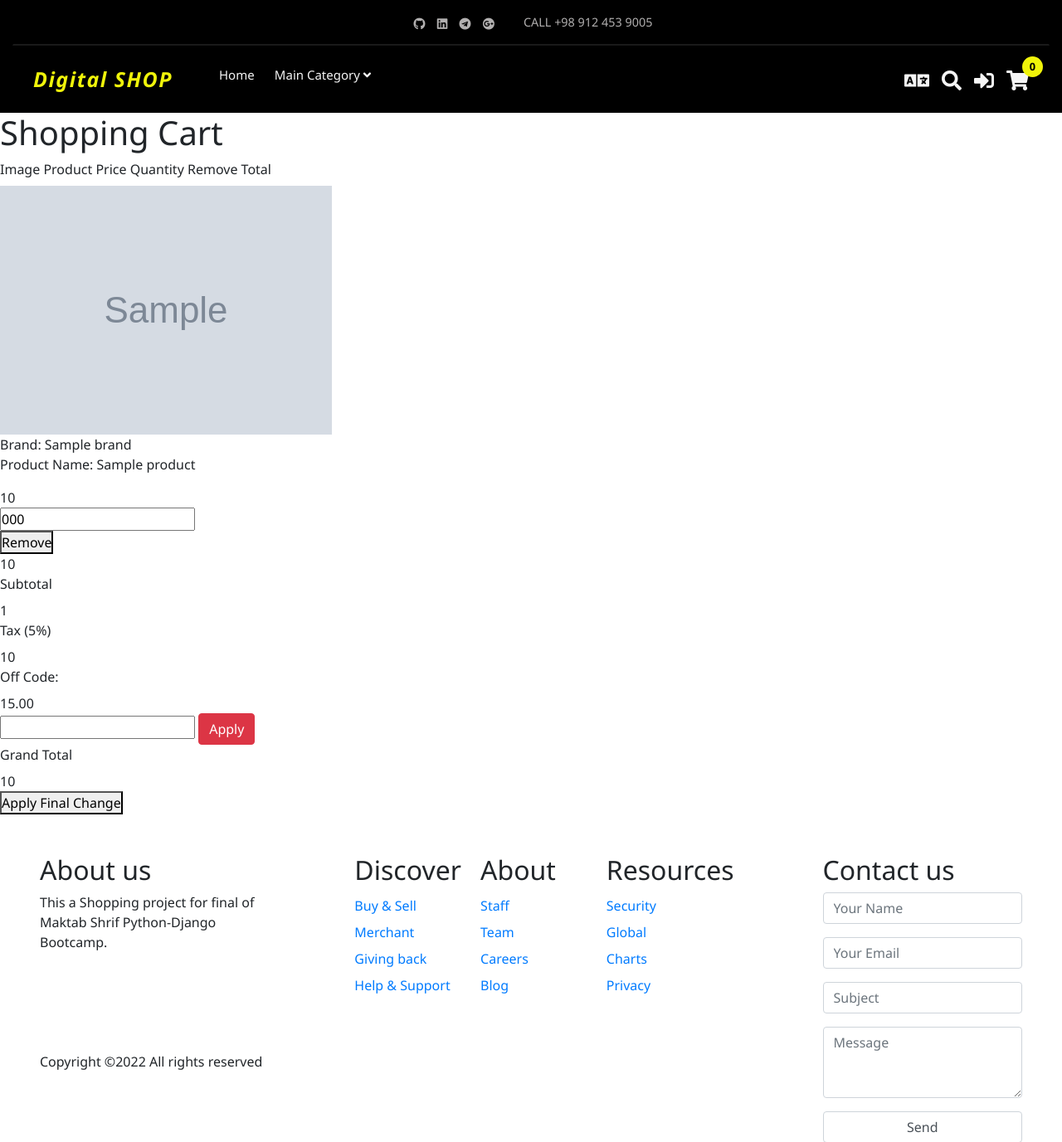
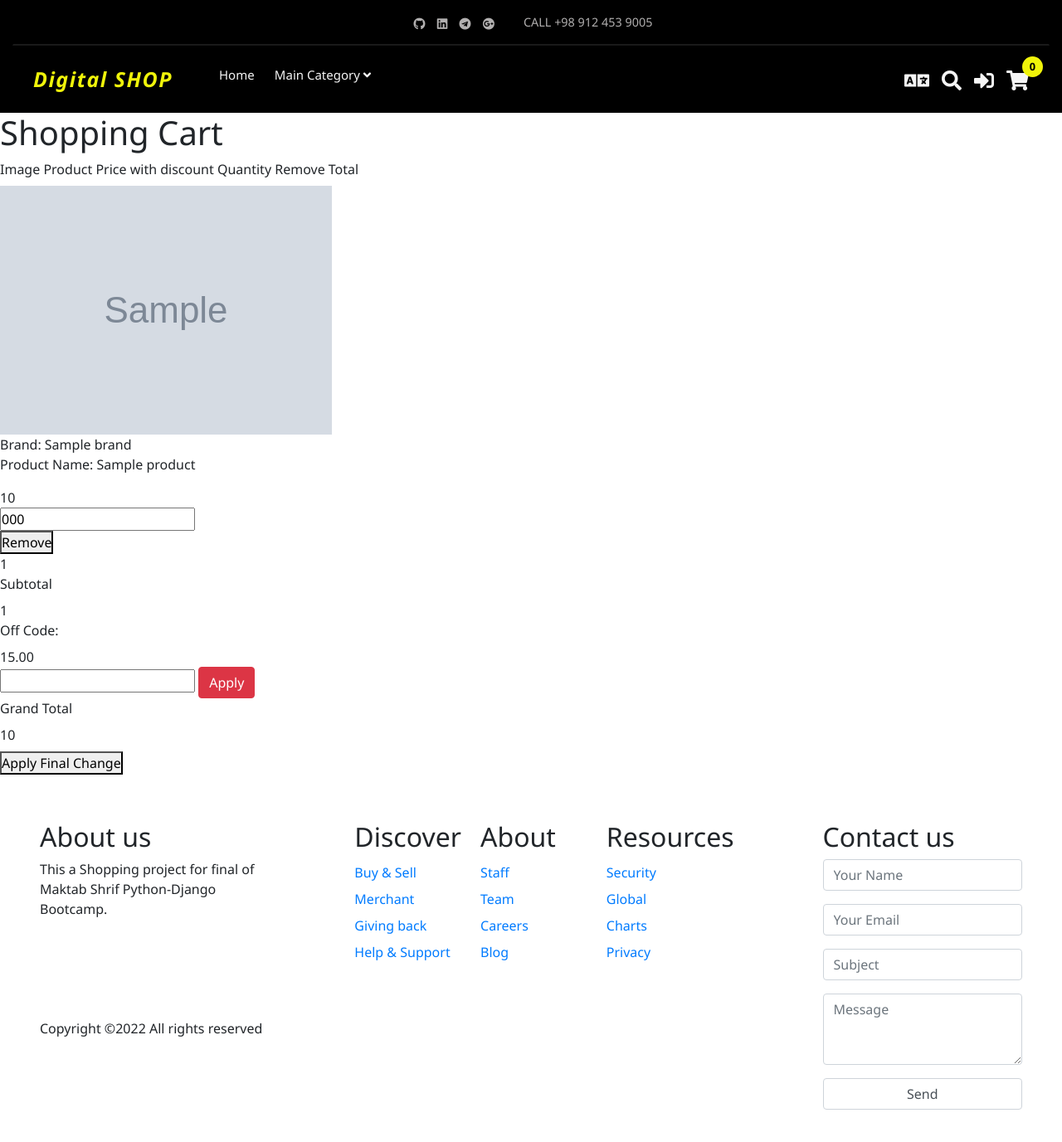
Before and after one commit to jkeramati/Online_Shop_mk64, a Django app: template templates/order/samplecart.html in a window 1280 px wide. Shown: the top 1377 px of the page at 83% size. After the commit the page ends 1338 px from the top, so only its background shows below. Run offline with Django 4.2, Linux system fonts and the light colour scheme; the template is opened without the code that fills it: most values are stand-ins (such as "Sample title", 1, 10 or a date in 2020); grey boxes marked "Sample" are stand-in pictures; parts of the project's set-up code (start-up, migrations or seed data) failed here and were passed over; some libraries are stand-ins or nearby versions.

Commit message:
set to calc subtotal

```diff
--- a/order/models.py
+++ b/order/models.py
@@ -16,6 +16,7 @@ class Cart(BaseModel):
     total_price = models.IntegerField(default=0)
     final_price = models.IntegerField(default=0)
 
+    @property
     def calc_total_price(self):
         pass
 
@@ -27,3 +28,7 @@ class CartItem(BaseModel):
     cart = models.ForeignKey(to=Cart, on_delete=models.CASCADE)
     product = models.ForeignKey(to=Product, on_delete=models.CASCADE)
     number_item = models.IntegerField(default=1)
+
+    @property
+    def total_cartitem_price(self):
+        return self.product.price_after_discount*self.number_item
--- a/product/models.py
+++ b/product/models.py
@@ -14,6 +14,7 @@ class Product(BaseModel):
     description = models.TextField(null=True, blank=True)
     discount = models.ForeignKey('Discount', on_delete=models.SET_NULL, null=True, blank=True)
     image = models.FileField(null=True, default=None, blank=True, upload_to='product/')
+    stock = models.IntegerField(default=1)
 
     class Meta:
         verbose_name = _('product')
@@ -21,6 +22,13 @@ class Product(BaseModel):
 
     def __str__(self):
         return f"{self.name} with {self.price}$ and {self.category} category"
+
+    @property
+    def price_after_discount(self):
+        if self.discount:
+            return self.discount.discounted_price(int(self.price))
+        else:
+            return self.price
 
     @property
     def url_image_set(self):
@@ -80,6 +88,20 @@ class BaseDiscount(BaseModel):
     class Meta:
         abstract = True
 
+    def discounted_price(self, price: int) -> int:
+        """
+        Calculate the price after discount
+        :param price: product price
+        :return: discounted price
+        """
+        if self.type_disc == 'PRI':
+            if price < self.value * 2:
+                # More discount than price
+                return price
+            return int(price - int(self.value))
+        elif self.type_disc == "PER":
+            return price - int((self.value / 100) * price)
+
 
 class Discount(BaseDiscount):
     pass
--- a/product/views.py
+++ b/product/views.py
@@ -39,6 +39,12 @@ class ProductDetailView(DetailView):
     model = Product
     template_name = 'product/product_detail.html'
     context_object_name = 'product'
+
+    # def get_context_data(self, **kwargs):
+    #     id_product = kwargs['id']
+    #     print(id_product)
+    #     kwargs['discounted_price'] = Product.price
+    #     return super().get_context_data(**kwargs)
 
 
 class ProductListView(ListView):
--- a/templates/order/samplecart.html
+++ b/templates/order/samplecart.html
@@ -79,7 +79,8 @@
             <div class="column-labels">
                 <label class="product-image">Image</label>
                 <label class="product-details">Product</label>
-                <label class="product-price">Price</label>
+{#                <label class="product-price">Price</label>#}
+                <label class="product-price">Price with discount</label>
                 <label class="product-quantity">Quantity</label>
                 <label class="product-removal">Remove</label>
                 <label class="product-line-price">Total</label>
@@ -94,7 +95,8 @@
                         <div class="brand-title">Brand: {{ item.product.brand.name }}</div>
                         <p class="product-description">Product Name: {{ item.product.name }}</p>
                     </div>
-                    <div class="product-price">{{ item.product.price }}</div>
+{#                    <div class="product-price">{{ item.product.price }}</div>#}
+                    <div class="product-price">{{ item.product.price_after_discount }}</div>
                     <div class="product-quantity">
                         <input type="number" class="change_number_product" akbar="{{ item.id }}"
                                asqar="{{ item.product.id }}" value="{{ item.number_item }}" min="1">
@@ -104,7 +106,7 @@
                             Remove
                         </button>
                     </div>
-                    <div class="product-line-price">{{ item.product.price }}</div>
+                    <div class="product-line-price">{{ item.total_cartitem_price }}</div>
                 </div>
                 <div class="cart_id" style="display: none;" cart_id="{{ item.cart.id }}"></div>
             {% endfor %}
@@ -113,10 +115,10 @@
                     <label>Subtotal</label>
                     <div class="totals-value" id="cart-subtotal" value="{{ total_price }}">{{ total_price }}</div>
                 </div>
-                <div class="totals-item">
-                    <label>Tax (5%)</label>
-                    <div class="totals-value" id="cart-tax">{{ tax }}</div>
-                </div>
+{#                <div class="totals-item">#}
+{#                    <label>Tax (5%)</label>#}
+{#                    <div class="totals-value" id="cart-tax">3</div>#}
+{#                </div>#}
                 <div class="totals-item">
                     <label>Off Code: </label>
                     <div class="totals-value" id="cart-shipping">15.00</div>
@@ -130,7 +132,7 @@
                 </div>
             </div>
 
-            <button id="final" class="checkout">Apply Final Change</button>
+            <button id="final" class="checkout my-2" >Apply Final Change</button>
 
 
         </div>
@@ -214,7 +216,9 @@
         /* Remove item from cart */
         $('#off_code').click(function () {
             var off = $('#off_code1').val()
-            var cart_id = $('.cart_id').attr('cart_id')
+            var cart_id = Number( $('.cart_id').attr('cart_id'))
+
+            console.log(typeof(cart_id))
             console.log(off)
             console.log((cart_id))
             let JsonData = {'off_code': off};
@@ -232,7 +236,6 @@
                         if (resp.code === off) {
                             console.log('yesss')
                             $("#cart-shipping").html(shipping.toFixed(2));
-
                         }
                     }
                 }
```
Also changed, not shown: order/apies.py (+15 -13 lines), templates/product/product_detail.html (+21 -4 lines).
